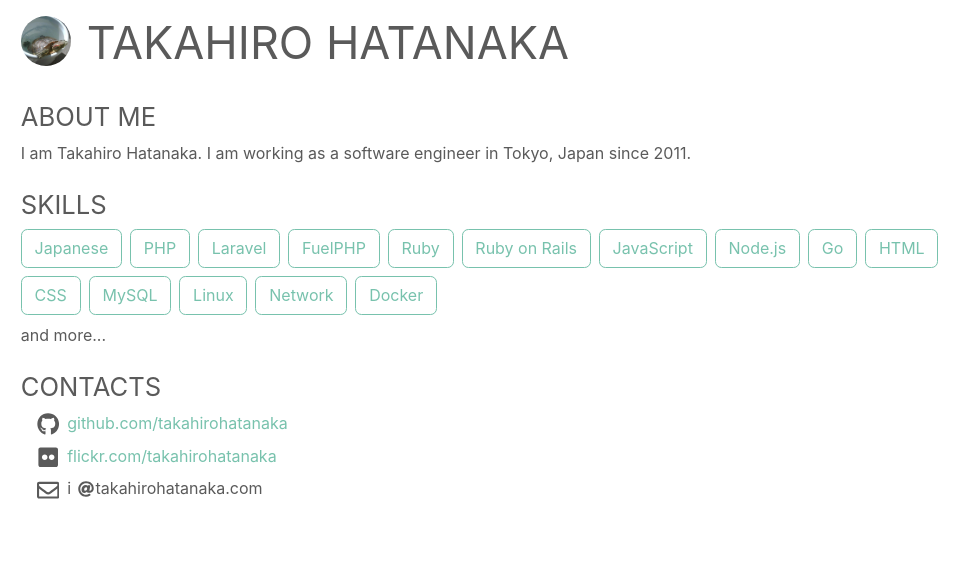
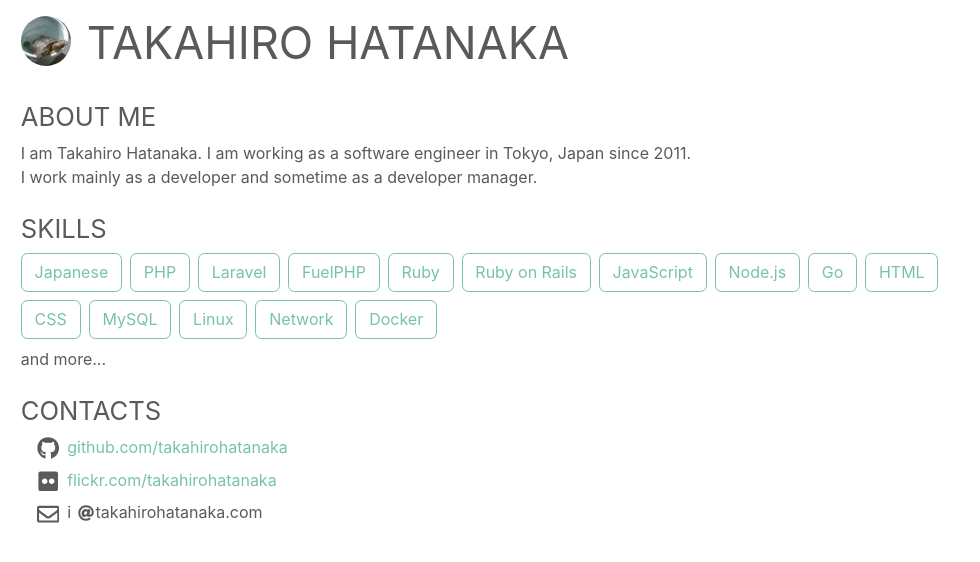
Before and after one commit to takahirohatanaka/takahirohatanaka.com, a Nuxt app: page / in a window 1280 px wide. Shown: the top 562 px of the page, without its empty margins (0-980 px from the left). Built offline with nearby package versions, Linux system fonts and the light colour scheme.

Commit message:
add p tag

```diff
--- a/pages/index.vue
+++ b/pages/index.vue
@@ -9,8 +9,11 @@
       <section class="about-me">
         <h1>About me</h1>
         <div>
-          I am Takahiro Hatanaka. I am working as a software engineer in Tokyo, Japan
-          since 2011.
+          <p>
+            I am Takahiro Hatanaka.
+            I am working as a software engineer in Tokyo, Japan since 2011.
+            <br />I work mainly as a developer and sometime as a developer manager.
+          </p>
         </div>
       </section>
 
@@ -27,8 +30,8 @@ import Contact from "~/components/contact.vue";
 export default {
   components: {
     Skills,
-    Contact
-  }
+    Contact,
+  },
 };
 </script>
 
```
